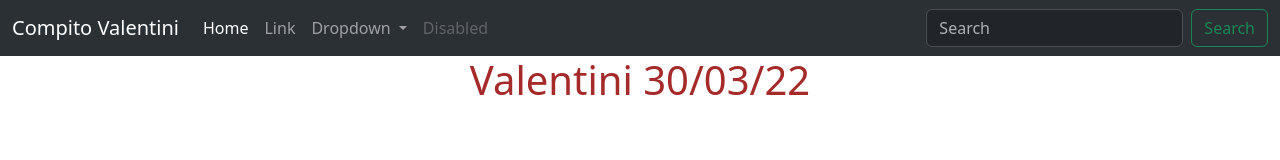
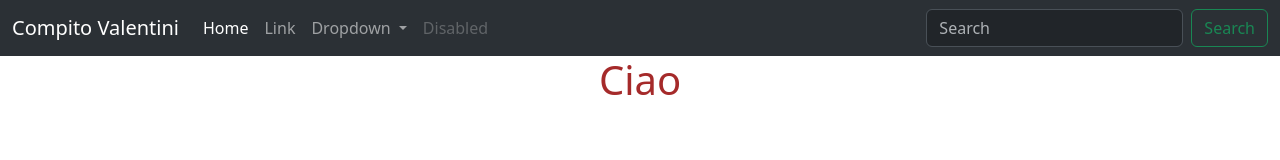
Before and after one commit to Sser595/Valentini_Compito1, a plain HTML site: page index.html in a window 1280 px wide. Drawn offline with nearby package versions, Linux system fonts and the light colour scheme.

Commit message:
titolo modificatoù

```diff
--- a/index.html
+++ b/index.html
@@ -46,7 +46,7 @@
           </div>
         </div>
       </nav>
-    <h1 class="titolo">Valentini 30/03/22</h1>
+    <h1 class="titolo">Ciao</h1>
     <script src="https://cdn.jsdelivr.net/npm/bootstrap@5.3.0-alpha2/dist/js/bootstrap.bundle.min.js" integrity="sha384-qKXV1j0HvMUeCBQ+QVp7JcfGl760yU08IQ+GpUo5hlbpg51QRiuqHAJz8+BrxE/N" crossorigin="anonymous"></script>
 </body>
 </html>
```
